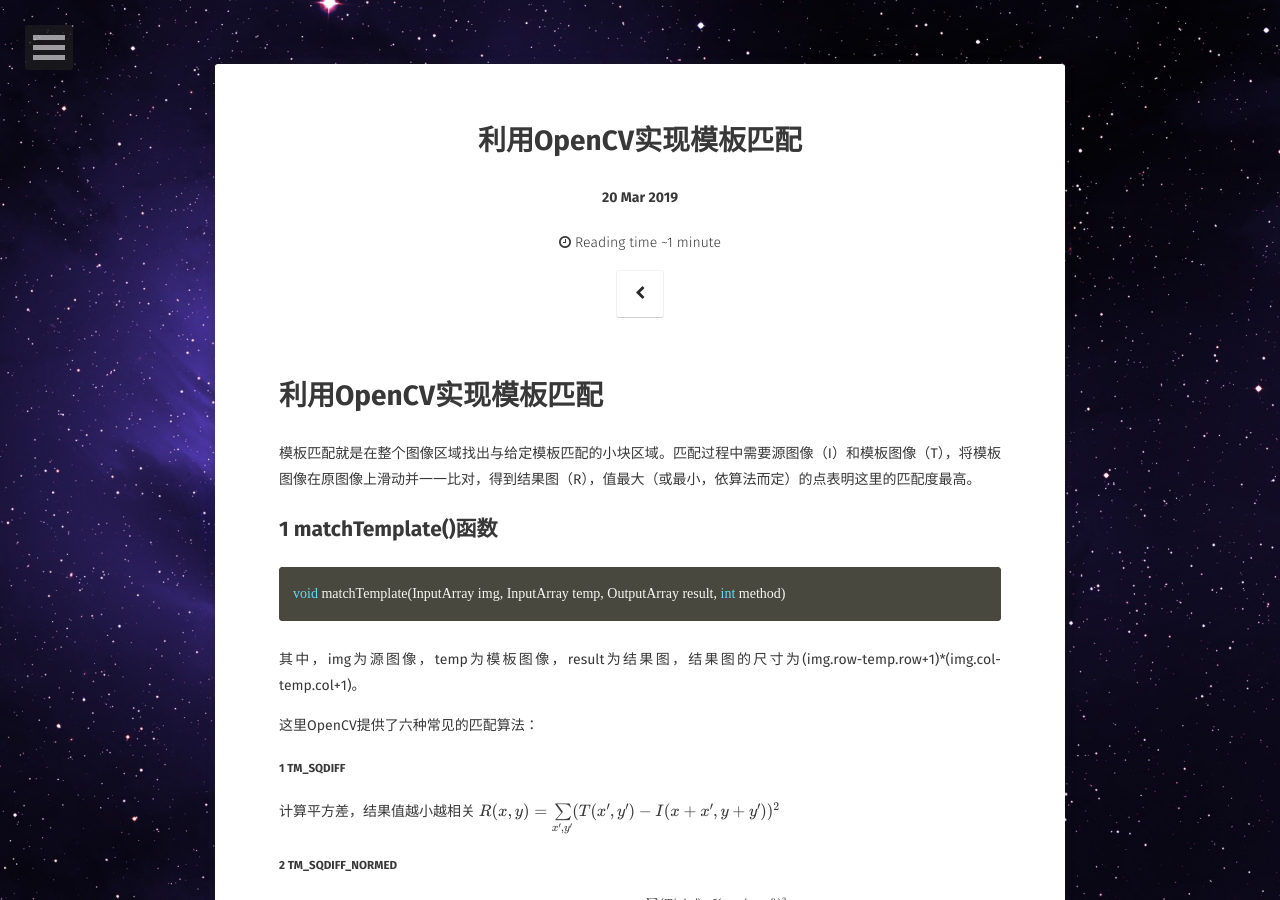
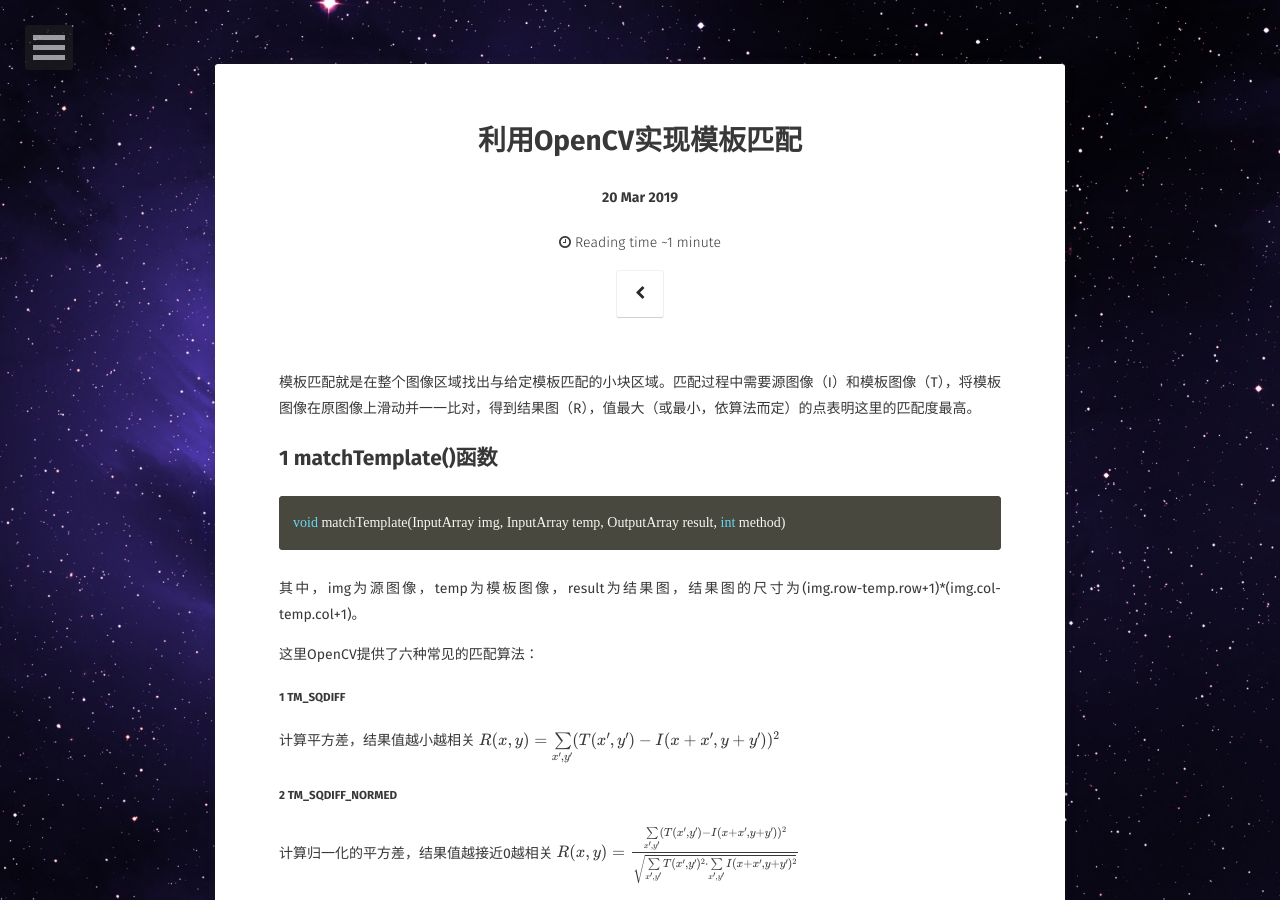
Before and after one commit to ZiqingZhao/ZiqingZhao.github.io, a Jekyll site: the page built from _posts/2019-03-20-利用OpenCV实现模板匹配.md, in a window 1280 px wide and 900 px high. Built offline with Jekyll 4.4.1, drawn with Linux system fonts in a browser that asks for light colours; some web fonts are replaced; formulas are drawn with MathJax 3; comment, search, counter and statistics services are not loaded.

Commit message:
Update 2019-03-20-利用OpenCV实现模板匹配.md

```diff
--- a/_posts/2019-03-20-利用OpenCV实现模板匹配.md
+++ b/_posts/2019-03-20-利用OpenCV实现模板匹配.md
@@ -6,8 +6,6 @@ excerpt: ""
 tags: [Computer Vision, Template Matching]
 comments: true
 ---
-
-# 利用OpenCV实现模板匹配
 
 模板匹配就是在整个图像区域找出与给定模板匹配的小块区域。匹配过程中需要源图像（I）和模板图像（T），将模板图像在原图像上滑动并一一比对，得到结果图（R），值最大（或最小，依算法而定）的点表明这里的匹配度最高。
 
```
